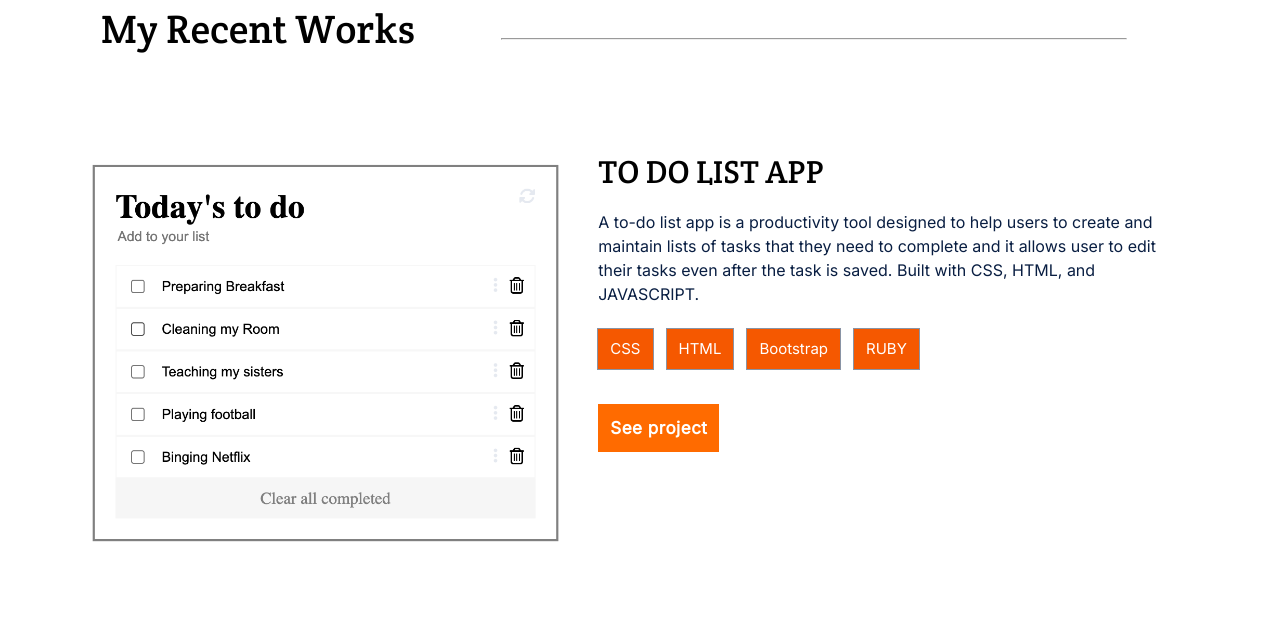
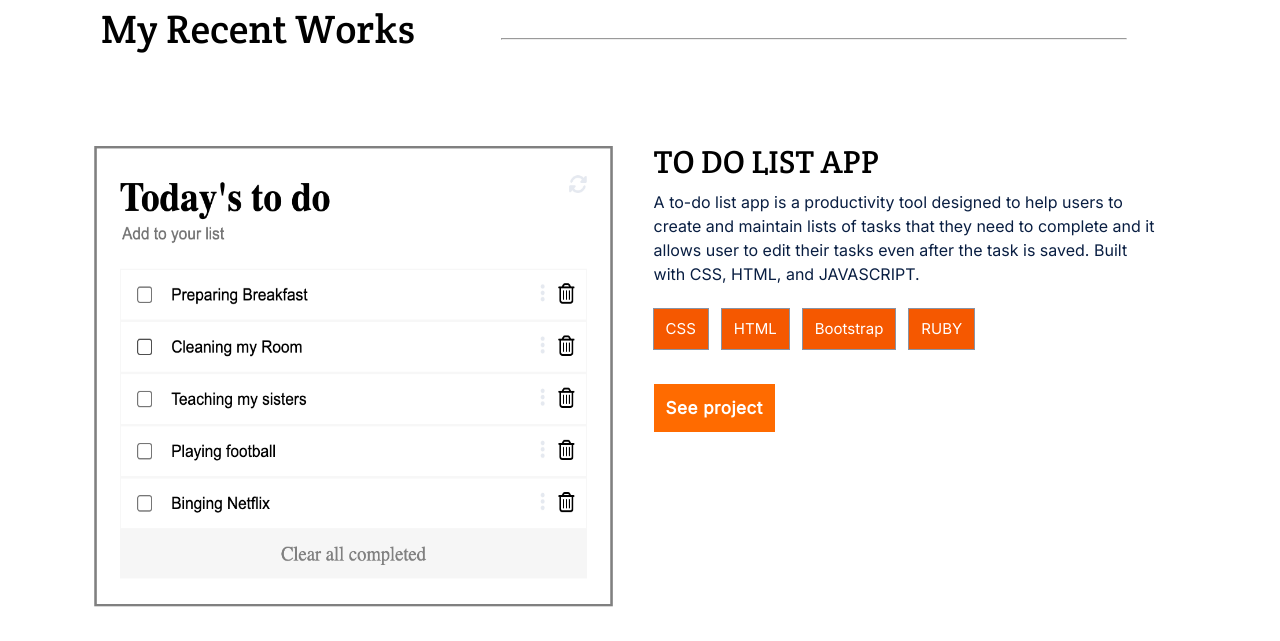
Before and after one commit to tumainimaganiko/Portfolio, a website: page index.html in a window 1280 px wide. Shown: the part 790-1431 px from the top of the page. Drawn offline with Linux system fonts and the light colour scheme.

Commit message:
Update Card Image

```diff
--- a/index.js
+++ b/index.js
@@ -157,8 +157,8 @@ function inputFunction(value, index) {
     div.className = 'card-2';
     div.id = index;
     div.innerHTML = `
-    <img id="gym" src="${value.img}" alt="Placeholder">
-    <div id="1">
+    <img id="card-img" src="${value.img}" alt="Placeholder">
+    <div id=${index}>
         <h3 id="story" class="font-Crete">${value.heading}</h3>
     <p class="inter-font">${value.description}</p>
     <ul class="link-1 btn flex">
--- a/styles.css
+++ b/styles.css
@@ -627,7 +627,7 @@ input[type='submit']:disabled {
   text-decoration: none;
 }
 
-#gym {
+#card-img {
   width: 95%;
 }
 
@@ -739,7 +739,7 @@ input {
     grid-column: 1 / span 3;
     display: flex;
     flex-direction: row;
-    align-items: flex-start;
+    /* align-items: flex-start; */
   }
 
   #description {
@@ -751,12 +751,18 @@ input {
 
   #story {
     margin-top: 0;
+    font-size: 32px;
+    line-height: 32px;
   }
 
-  #gym {
+  #card-img {
     width: 50%;
-    height: 90%;
-    margin-right: 0;
+    height: 110%;
+    margin: 0;
+  }
+
+  .card-2 div {
+    align-self: flex-start;
   }
 
   .card-2 ul {
```
